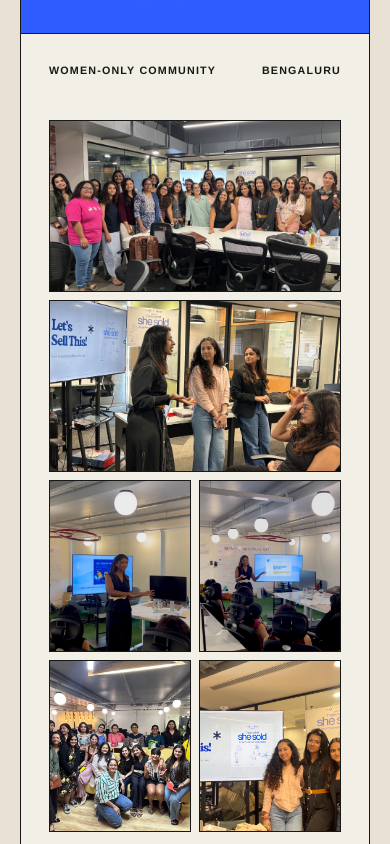
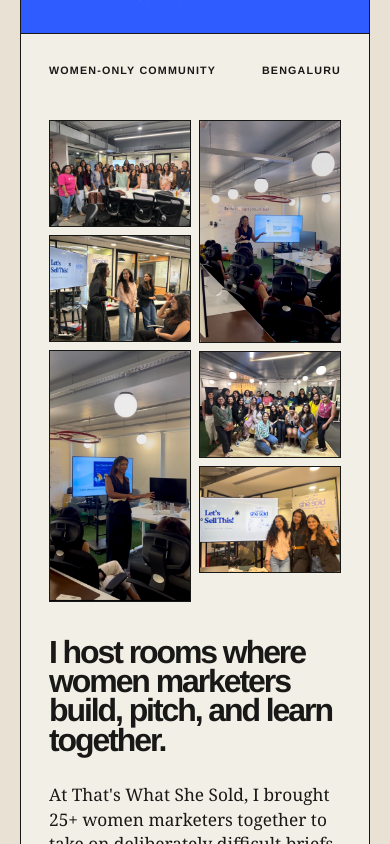
Before and after one commit to reshma-baskaran/reshma.baskaran, a Next.js app: page / in a window 390 px wide. Shown: the part 6420-7264 px from the top of the page. Built offline with nearby package versions, Linux system fonts and the light colour scheme.

Commit message:
Preserve event photo framing

```diff
--- a/app/globals.css
+++ b/app/globals.css
@@ -1182,18 +1182,17 @@ a {
 }
 
 .community-photo-grid {
-  display: grid;
-  gap: 8px;
-  grid-auto-rows: 92px;
-  grid-template-columns: repeat(12, 1fr);
+  column-count: 3;
+  column-gap: 8px;
   margin: 54px 0 36px;
 }
 
 .community-photo {
   border: 1px solid var(--ink);
   display: block;
-  height: 100%;
-  object-fit: cover;
+  height: auto;
+  margin: 0 0 8px;
+  break-inside: avoid;
   transition: filter 180ms ease, transform 180ms ease;
   width: 100%;
 }
@@ -1202,37 +1201,6 @@ a {
   filter: saturate(1.08) contrast(1.02);
   transform: scale(1.015);
   z-index: 2;
-}
-
-.community-photo-hero {
-  grid-column: span 8;
-  grid-row: span 2;
-  object-position: center 66%;
-}
-
-.community-photo-pitch {
-  grid-column: span 4;
-  grid-row: span 2;
-  object-position: center 64%;
-}
-
-.community-photo-portrait,
-.community-photo-crowd,
-.community-photo-hosts {
-  grid-column: span 3;
-  grid-row: span 2;
-}
-
-.community-photo-portrait {
-  object-position: center 40%;
-}
-
-.community-photo-crowd {
-  object-position: center 58%;
-}
-
-.community-photo-hosts {
-  object-position: center 64%;
 }
 
 .community-story h3 {
@@ -1439,21 +1407,8 @@ footer {
   }
 
   .community-photo-grid {
-    grid-auto-rows: 82px;
+    column-count: 2;
     margin-top: 42px;
-  }
-
-  .community-photo-hero,
-  .community-photo-pitch {
-    grid-column: span 12;
-    grid-row: span 2;
-  }
-
-  .community-photo-portrait,
-  .community-photo-crowd,
-  .community-photo-hosts {
-    grid-column: span 6;
-    grid-row: span 2;
   }
 
   .scope-card {
```
